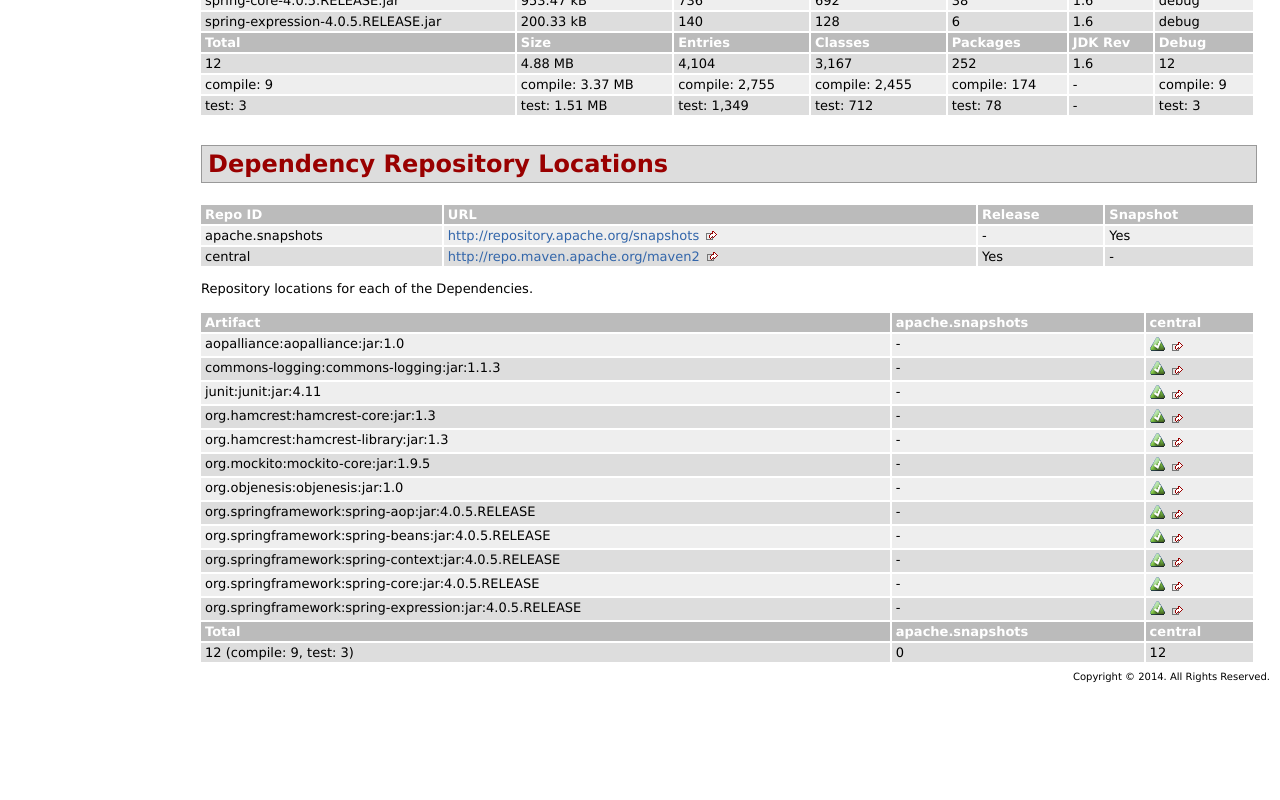
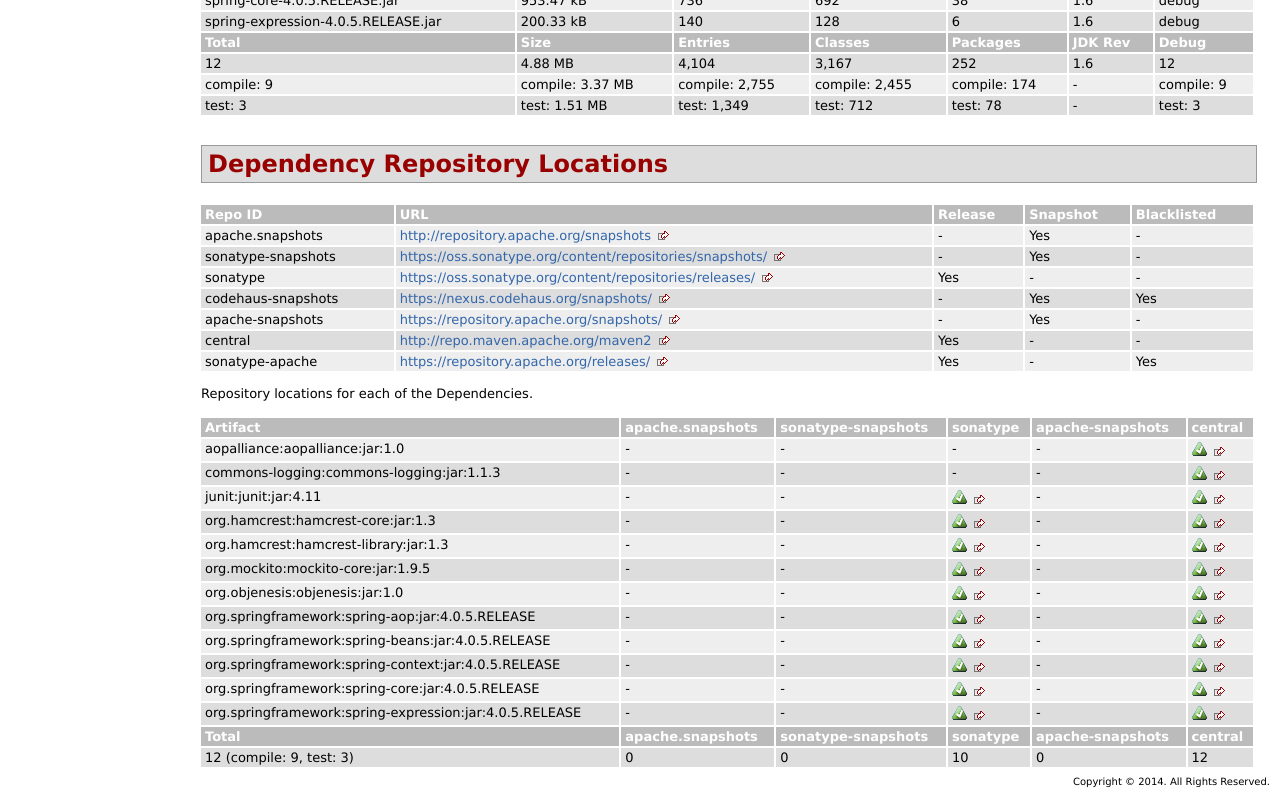
Before and after one commit to neilg/spring-rule, a plain HTML site: page dependencies.html in a window 1280 px wide. Shown: the part 2011-2811 px from the top of the page. Before the commit the page ends 2706 px from the top, so only its background shows below. Drawn offline with Linux system fonts and the light colour scheme.

Commit message:
Creating site for 0.1.0-SNAPSHOT

```diff
--- a/dependencies.html
+++ b/dependencies.html
@@ -523,77 +523,155 @@
 <th>Repo ID</th>
 <th>URL</th>
 <th>Release</th>
-<th>Snapshot</th></tr>
+<th>Snapshot</th>
+<th>Blacklisted</th></tr>
 <tr class="b">
 <td>apache.snapshots</td>
 <td><a class="externalLink" href="http://repository.apache.org/snapshots">http://repository.apache.org/snapshots</a></td>
 <td>-</td>
+<td>Yes</td>
+<td>-</td></tr>
+<tr class="a">
+<td>sonatype-snapshots</td>
+<td><a class="externalLink" href="https://oss.sonatype.org/content/repositories/snapshots/">https://oss.sonatype.org/content/repositories/snapshots/</a></td>
+<td>-</td>
+<td>Yes</td>
+<td>-</td></tr>
+<tr class="b">
+<td>sonatype</td>
+<td><a class="externalLink" href="https://oss.sonatype.org/content/repositories/releases/">https://oss.sonatype.org/content/repositories/releases/</a></td>
+<td>Yes</td>
+<td>-</td>
+<td>-</td></tr>
+<tr class="a">
+<td>codehaus-snapshots</td>
+<td><a class="externalLink" href="https://nexus.codehaus.org/snapshots/">https://nexus.codehaus.org/snapshots/</a></td>
+<td>-</td>
+<td>Yes</td>
 <td>Yes</td></tr>
+<tr class="b">
+<td>apache-snapshots</td>
+<td><a class="externalLink" href="https://repository.apache.org/snapshots/">https://repository.apache.org/snapshots/</a></td>
+<td>-</td>
+<td>Yes</td>
+<td>-</td></tr>
 <tr class="a">
 <td>central</td>
 <td><a class="externalLink" href="http://repo.maven.apache.org/maven2">http://repo.maven.apache.org/maven2</a></td>
 <td>Yes</td>
-<td>-</td></tr></table>
+<td>-</td>
+<td>-</td></tr>
+<tr class="b">
+<td>sonatype-apache</td>
+<td><a class="externalLink" href="https://repository.apache.org/releases/">https://repository.apache.org/releases/</a></td>
+<td>Yes</td>
+<td>-</td>
+<td>Yes</td></tr></table>
 <p>Repository locations for each of the Dependencies.</p>
 <table border="0" class="bodyTable">
 <tr class="a">
 <th>Artifact</th>
 <th>apache.snapshots</th>
+<th>sonatype-snapshots</th>
+<th>sonatype</th>
+<th>apache-snapshots</th>
 <th>central</th></tr>
 <tr class="b">
 <td>aopalliance:aopalliance:jar:1.0</td>
+<td>-</td>
+<td>-</td>
+<td>-</td>
 <td>-</td>
 <td><a class="externalLink" href="http://repo.maven.apache.org/maven2/aopalliance/aopalliance/1.0/aopalliance-1.0.jar"><img alt="Found at http://repo.maven.apache.org/maven2" src="images/icon_success_sml.gif" /></a></td></tr>
 <tr class="a">
 <td>commons-logging:commons-logging:jar:1.1.3</td>
 <td>-</td>
+<td>-</td>
+<td>-</td>
+<td>-</td>
 <td><a class="externalLink" href="http://repo.maven.apache.org/maven2/commons-logging/commons-logging/1.1.3/commons-logging-1.1.3.jar"><img alt="Found at http://repo.maven.apache.org/maven2" src="images/icon_success_sml.gif" /></a></td></tr>
 <tr class="b">
 <td>junit:junit:jar:4.11</td>
+<td>-</td>
+<td>-</td>
+<td><a class="externalLink" href="https://oss.sonatype.org/content/repositories/releases//junit/junit/4.11/junit-4.11.jar"><img alt="Found at https://oss.sonatype.org/content/repositories/releases/" src="images/icon_success_sml.gif" /></a></td>
 <td>-</td>
 <td><a class="externalLink" href="http://repo.maven.apache.org/maven2/junit/junit/4.11/junit-4.11.jar"><img alt="Found at http://repo.maven.apache.org/maven2" src="images/icon_success_sml.gif" /></a></td></tr>
 <tr class="a">
 <td>org.hamcrest:hamcrest-core:jar:1.3</td>
 <td>-</td>
+<td>-</td>
+<td><a class="externalLink" href="https://oss.sonatype.org/content/repositories/releases//org/hamcrest/hamcrest-core/1.3/hamcrest-core-1.3.jar"><img alt="Found at https://oss.sonatype.org/content/repositories/releases/" src="images/icon_success_sml.gif" /></a></td>
+<td>-</td>
 <td><a class="externalLink" href="http://repo.maven.apache.org/maven2/org/hamcrest/hamcrest-core/1.3/hamcrest-core-1.3.jar"><img alt="Found at http://repo.maven.apache.org/maven2" src="images/icon_success_sml.gif" /></a></td></tr>
 <tr class="b">
 <td>org.hamcrest:hamcrest-library:jar:1.3</td>
+<td>-</td>
+<td>-</td>
+<td><a class="externalLink" href="https://oss.sonatype.org/content/repositories/releases//org/hamcrest/hamcrest-library/1.3/hamcrest-library-1.3.jar"><img alt="Found at https://oss.sonatype.org/content/repositories/releases/" src="images/icon_success_sml.gif" /></a></td>
 <td>-</td>
 <td><a class="externalLink" href="http://repo.maven.apache.org/maven2/org/hamcrest/hamcrest-library/1.3/hamcrest-library-1.3.jar"><img alt="Found at http://repo.maven.apache.org/maven2" src="images/icon_success_sml.gif" /></a></td></tr>
 <tr class="a">
 <td>org.mockito:mockito-core:jar:1.9.5</td>
 <td>-</td>
+<td>-</td>
+<td><a class="externalLink" href="https://oss.sonatype.org/content/repositories/releases//org/mockito/mockito-core/1.9.5/mockito-core-1.9.5.jar"><img alt="Found at https://oss.sonatype.org/content/repositories/releases/" src="images/icon_success_sml.gif" /></a></td>
+<td>-</td>
 <td><a class="externalLink" href="http://repo.maven.apache.org/maven2/org/mockito/mockito-core/1.9.5/mockito-core-1.9.5.jar"><img alt="Found at http://repo.maven.apache.org/maven2" src="images/icon_success_sml.gif" /></a></td></tr>
 <tr class="b">
 <td>org.objenesis:objenesis:jar:1.0</td>
+<td>-</td>
+<td>-</td>
+<td><a class="externalLink" href="https://oss.sonatype.org/content/repositories/releases//org/objenesis/objenesis/1.0/objenesis-1.0.jar"><img alt="Found at https://oss.sonatype.org/content/repositories/releases/" src="images/icon_success_sml.gif" /></a></td>
 <td>-</td>
 <td><a class="externalLink" href="http://repo.maven.apache.org/maven2/org/objenesis/objenesis/1.0/objenesis-1.0.jar"><img alt="Found at http://repo.maven.apache.org/maven2" src="images/icon_success_sml.gif" /></a></td></tr>
 <tr class="a">
 <td>org.springframework:spring-aop:jar:4.0.5.RELEASE</td>
 <td>-</td>
+<td>-</td>
+<td><a class="externalLink" href="https://oss.sonatype.org/content/repositories/releases//org/springframework/spring-aop/4.0.5.RELEASE/spring-aop-4.0.5.RELEASE.jar"><img alt="Found at https://oss.sonatype.org/content/repositories/releases/" src="images/icon_success_sml.gif" /></a></td>
+<td>-</td>
 <td><a class="externalLink" href="http://repo.maven.apache.org/maven2/org/springframework/spring-aop/4.0.5.RELEASE/spring-aop-4.0.5.RELEASE.jar"><img alt="Found at http://repo.maven.apache.org/maven2" src="images/icon_success_sml.gif" /></a></td></tr>
 <tr class="b">
 <td>org.springframework:spring-beans:jar:4.0.5.RELEASE</td>
+<td>-</td>
+<td>-</td>
+<td><a class="externalLink" href="https://oss.sonatype.org/content/repositories/releases//org/springframework/spring-beans/4.0.5.RELEASE/spring-beans-4.0.5.RELEASE.jar"><img alt="Found at https://oss.sonatype.org/content/repositories/releases/" src="images/icon_success_sml.gif" /></a></td>
 <td>-</td>
 <td><a class="externalLink" href="http://repo.maven.apache.org/maven2/org/springframework/spring-beans/4.0.5.RELEASE/spring-beans-4.0.5.RELEASE.jar"><img alt="Found at http://repo.maven.apache.org/maven2" src="images/icon_success_sml.gif" /></a></td></tr>
 <tr class="a">
 <td>org.springframework:spring-context:jar:4.0.5.RELEASE</td>
 <td>-</td>
+<td>-</td>
+<td><a class="externalLink" href="https://oss.sonatype.org/content/repositories/releases//org/springframework/spring-context/4.0.5.RELEASE/spring-context-4.0.5.RELEASE.jar"><img alt="Found at https://oss.sonatype.org/content/repositories/releases/" src="images/icon_success_sml.gif" /></a></td>
+<td>-</td>
 <td><a class="externalLink" href="http://repo.maven.apache.org/maven2/org/springframework/spring-context/4.0.5.RELEASE/spring-context-4.0.5.RELEASE.jar"><img alt="Found at http://repo.maven.apache.org/maven2" src="images/icon_success_sml.gif" /></a></td></tr>
 <tr class="b">
 <td>org.springframework:spring-core:jar:4.0.5.RELEASE</td>
+<td>-</td>
+<td>-</td>
+<td><a class="externalLink" href="https://oss.sonatype.org/content/repositories/releases//org/springframework/spring-core/4.0.5.RELEASE/spring-core-4.0.5.RELEASE.jar"><img alt="Found at https://oss.sonatype.org/content/repositories/releases/" src="images/icon_success_sml.gif" /></a></td>
 <td>-</td>
 <td><a class="externalLink" href="http://repo.maven.apache.org/maven2/org/springframework/spring-core/4.0.5.RELEASE/spring-core-4.0.5.RELEASE.jar"><img alt="Found at http://repo.maven.apache.org/maven2" src="images/icon_success_sml.gif" /></a></td></tr>
 <tr class="a">
 <td>org.springframework:spring-expression:jar:4.0.5.RELEASE</td>
 <td>-</td>
+<td>-</td>
+<td><a class="externalLink" href="https://oss.sonatype.org/content/repositories/releases//org/springframework/spring-expression/4.0.5.RELEASE/spring-expression-4.0.5.RELEASE.jar"><img alt="Found at https://oss.sonatype.org/content/repositories/releases/" src="images/icon_success_sml.gif" /></a></td>
+<td>-</td>
 <td><a class="externalLink" href="http://repo.maven.apache.org/maven2/org/springframework/spring-expression/4.0.5.RELEASE/spring-expression-4.0.5.RELEASE.jar"><img alt="Found at http://repo.maven.apache.org/maven2" src="images/icon_success_sml.gif" /></a></td></tr>
 <tr class="b">
 <th>Total</th>
 <th>apache.snapshots</th>
+<th>sonatype-snapshots</th>
+<th>sonatype</th>
+<th>apache-snapshots</th>
 <th>central</th></tr>
 <tr class="a">
 <td>12 (compile: 9, test: 3)</td>
+<td>0</td>
+<td>0</td>
+<td>10</td>
 <td>0</td>
 <td>12</td></tr></table></div>
       </div>
```
Also changed, not shown: plugin-management.html (+20 -16 lines).
